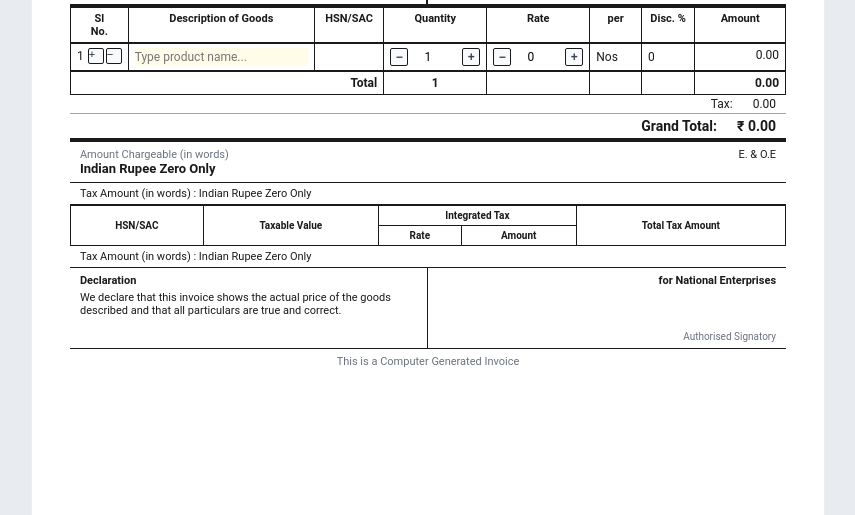
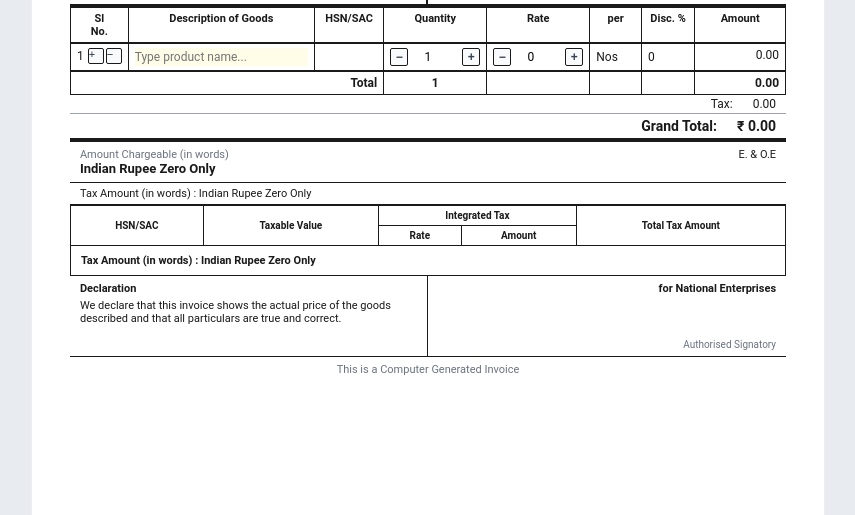
Before and after one commit to adc24/tax-invoice-app, a Flask app: page / in a window 1280 px wide. Shown: the part 498-1013 px from the top of the page, without its empty margins (327-1182 px from the left). Run offline with Flask 3, Linux system fonts and the light colour scheme; data that the repository does not hold is empty; some libraries are stand-ins or nearby versions.

Commit message:
Fixed layout: Moved Tax Amount words to bottom of HSN table

```diff
--- a/static/css/style.css
+++ b/static/css/style.css
@@ -596,6 +596,14 @@ body {
     font-weight: 700;
 }
 
+.tax-summary-table tfoot td {
+    border: 1px solid #1A1A1A;
+    background-color: #ffffff;
+    font-size: 11px;
+    height: 30px;
+    vertical-align: middle;
+}
+
 /* Tax words row */
 .tax-words {
     padding: 4px 10px;
--- a/static/js/invoice.js
+++ b/static/js/invoice.js
@@ -735,18 +735,27 @@ function updateTaxSummary(subtotal, taxRate, taxAmount, taxType) {
     tbody.innerHTML = html;
 }
 
-function updateAmountWords(grandTotal, taxAmount) {
-    // Update Total Words
-    fetch(`/api/number-to-words?amount=${grandTotal}`).then(r => r.json()).then(data => {
-        const el = document.getElementById('amount-words');
-        if (el) el.textContent = data.words;
-    });
+function updateAmountWords(total, tax) {
+    const totalVal = parseFloat(total).toFixed(2);
+    const taxVal = parseFloat(tax).toFixed(2);
 
-    // Update Tax Words
-    fetch(`/api/number-to-words?amount=${taxAmount}`).then(r => r.json()).then(data => {
-        const el = document.getElementById('tax-words');
-        if (el) el.textContent = 'Tax Amount (in words) : ' + data.words;
-    });
+    // 1. Update Grand Total Words (top section)
+    fetch(`/api/number-to-words?amount=${totalVal}`)
+        .then(r => r.json())
+        .then(data => {
+            document.getElementById('amount-words').textContent = data.words;
+        });
+
+    // 2. Update Tax Amount Words (INSIDE the summary table footer)
+    fetch(`/api/number-to-words?amount=${taxVal}`)
+        .then(r => r.json())
+        .then(data => {
+            // FIXED: Target the new ID inside the table footer
+            const taxWordsEl = document.getElementById('tax-words-dynamic');
+            if (taxWordsEl) {
+                taxWordsEl.textContent = data.words;
+            }
+        });
 }
 
 
--- a/templates/invoice.html
+++ b/templates/invoice.html
@@ -342,10 +342,14 @@
         </tr>
     </thead>
     <tbody id="tax-summary-tbody"></tbody>
+    <tfoot>
+        <tr>
+            <td colspan="5" style="text-align: left; padding: 5px 10px; font-weight: bold;">
+                Tax Amount (in words) : <span id="tax-words-dynamic">Indian Rupee Zero Only</span>
+            </td>
+        </tr>
+    </tfoot>
 </table>
-
-            <!-- Tax amount in words -->
-            <div class="tax-words" id="tax-words">Tax Amount (in words) : Indian Rupee Zero Only</div>
 
             <!-- Declaration + Signatory -->
             <div class="invoice-footer-bottom">
```
Lines whose indentation alone changed are shown as unchanged.
